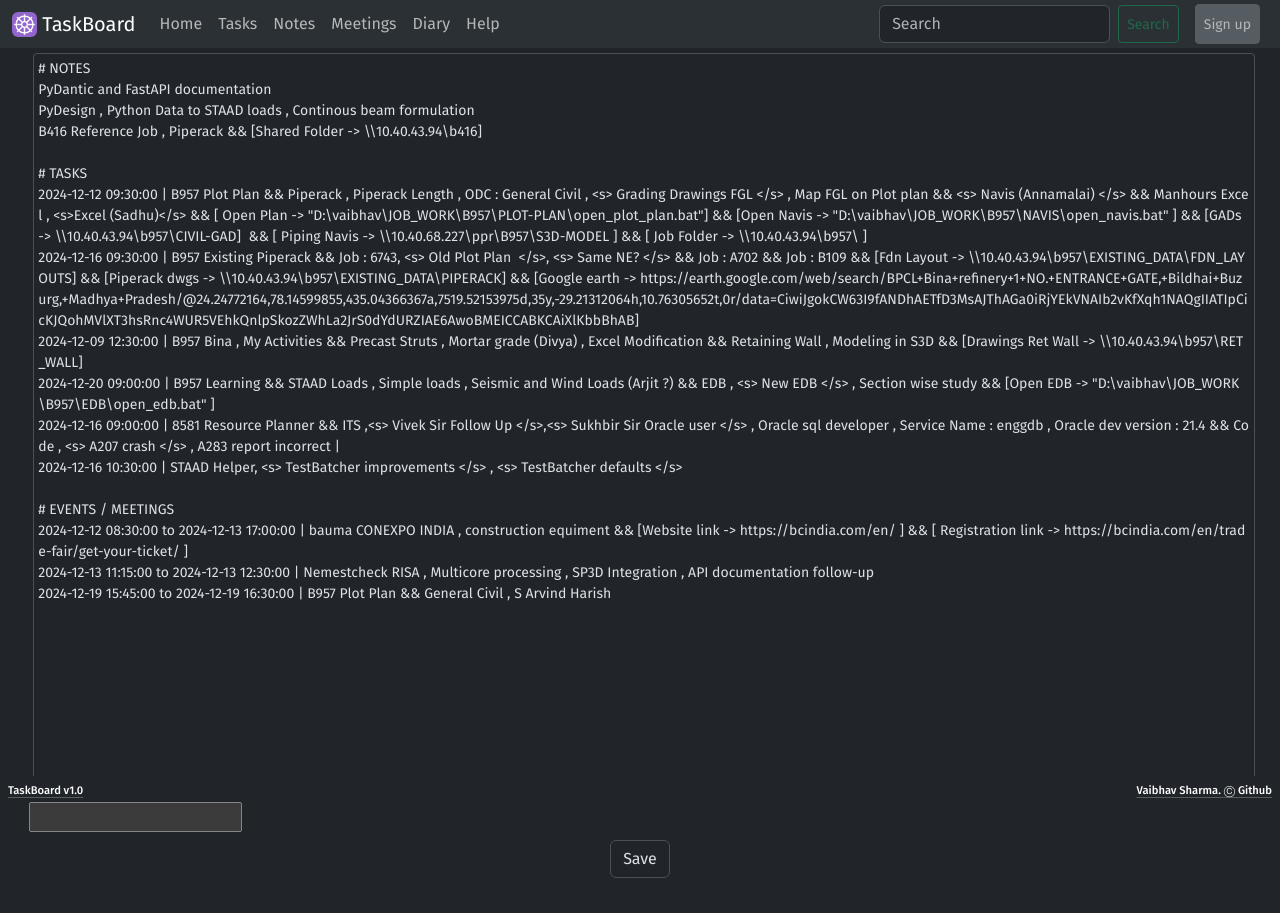
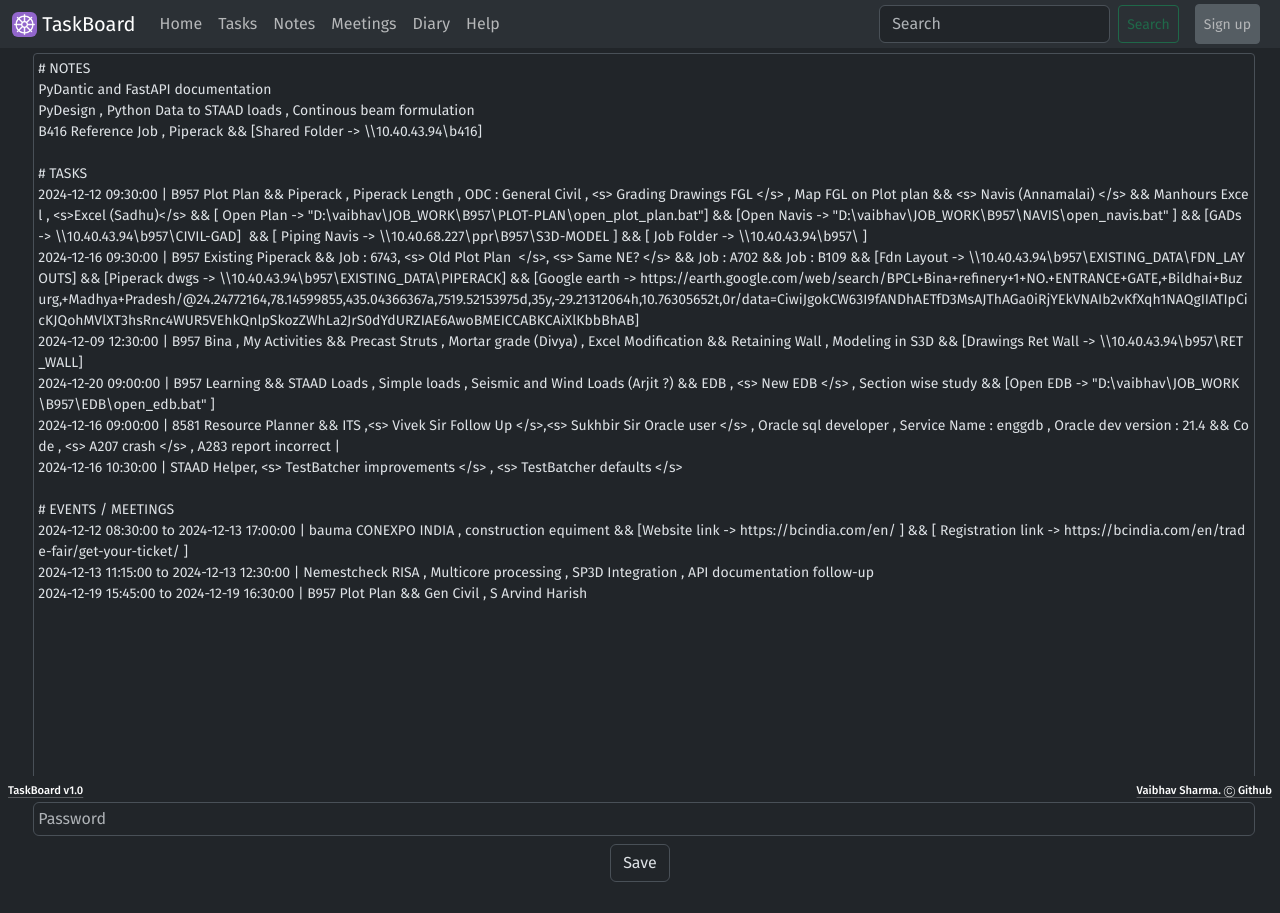
Before and after one commit to vsharma2430/TaskBoard, a FastAPI app: page /diary/ in a window 1280 px wide. Before the commit the page ends 878 px from the top, so only its background shows below. Run offline with FastAPI, Linux system fonts and the light colour scheme; some libraries are stand-ins or nearby versions.

Commit message:
Password corrected

```diff
--- a/diary.txt
+++ b/diary.txt
@@ -14,4 +14,4 @@ B416 Reference Job , Piperack && [Shared Folder -> \\10.40.43.94\b416]
 # EVENTS / MEETINGS
 2024-12-12 08:30:00 to 2024-12-13 17:00:00 | bauma CONEXPO INDIA , construction equiment && [Website link -> https://bcindia.com/en/ ] && [ Registration link -> https://bcindia.com/en/trade-fair/get-your-ticket/ ]
 2024-12-13 11:15:00 to 2024-12-13 12:30:00 | Nemestcheck RISA , Multicore processing , SP3D Integration , API documentation follow-up
-2024-12-19 15:45:00 to 2024-12-19 16:30:00 | B957 Plot Plan && General Civil , S Arvind Harish
+2024-12-19 15:45:00 to 2024-12-19 16:30:00 | B957 Plot Plan && Gen Civil , S Arvind Harish
--- a/templates/diary_data.html
+++ b/templates/diary_data.html
@@ -1,9 +1,10 @@
 <form class="p-1 wrap" style="margin:1%;margin-top:3.5%;width: 98%;word-break: break-all;">
     <textarea id="diary_textarea" class="form-control form-control-sm m-1 p-1" rows="35" type="text" placeholder="Diary Bullets" style="margin: 0.1Rem;width: 100%;height: 75%;word-wrap:normal;">{{data}}</textarea>
 
-    <input type="password" name="mypass" id="password">
+    <input class="form-control m-1 p-1" type="password" name="mypass" id="password" placeholder="Password">
+
     <div class="d-grid m-1 p-1 justify-content-md-center">
-        <button class="form-control" type="button" id="btnClick" class="btn btn-secondary center" placeholder="Password">Save</button>
+        <button class="form-control" type="button" id="btnClick" class="btn btn-secondary center" >Save</button>
     </div>
 </form>
 
```
